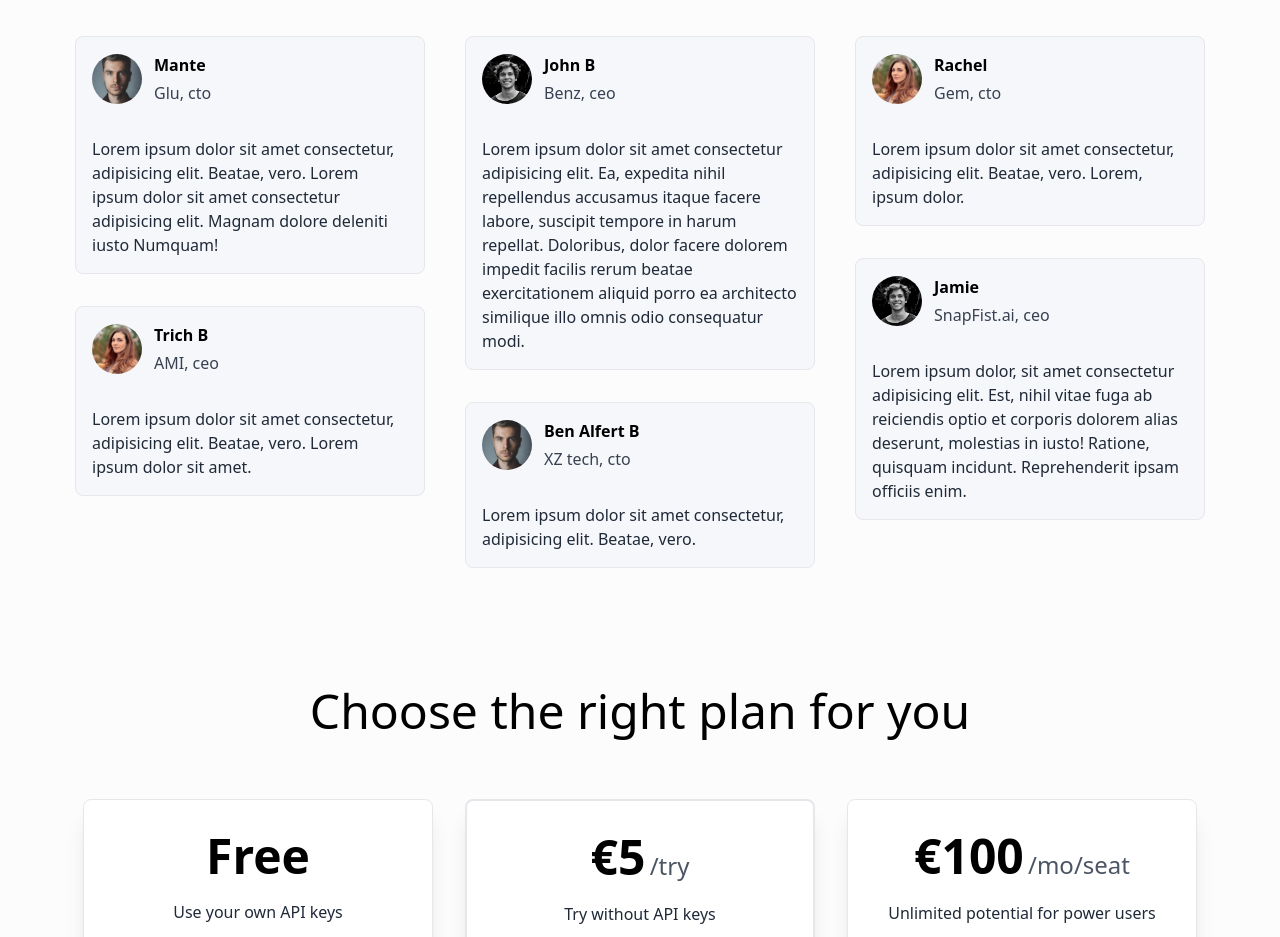
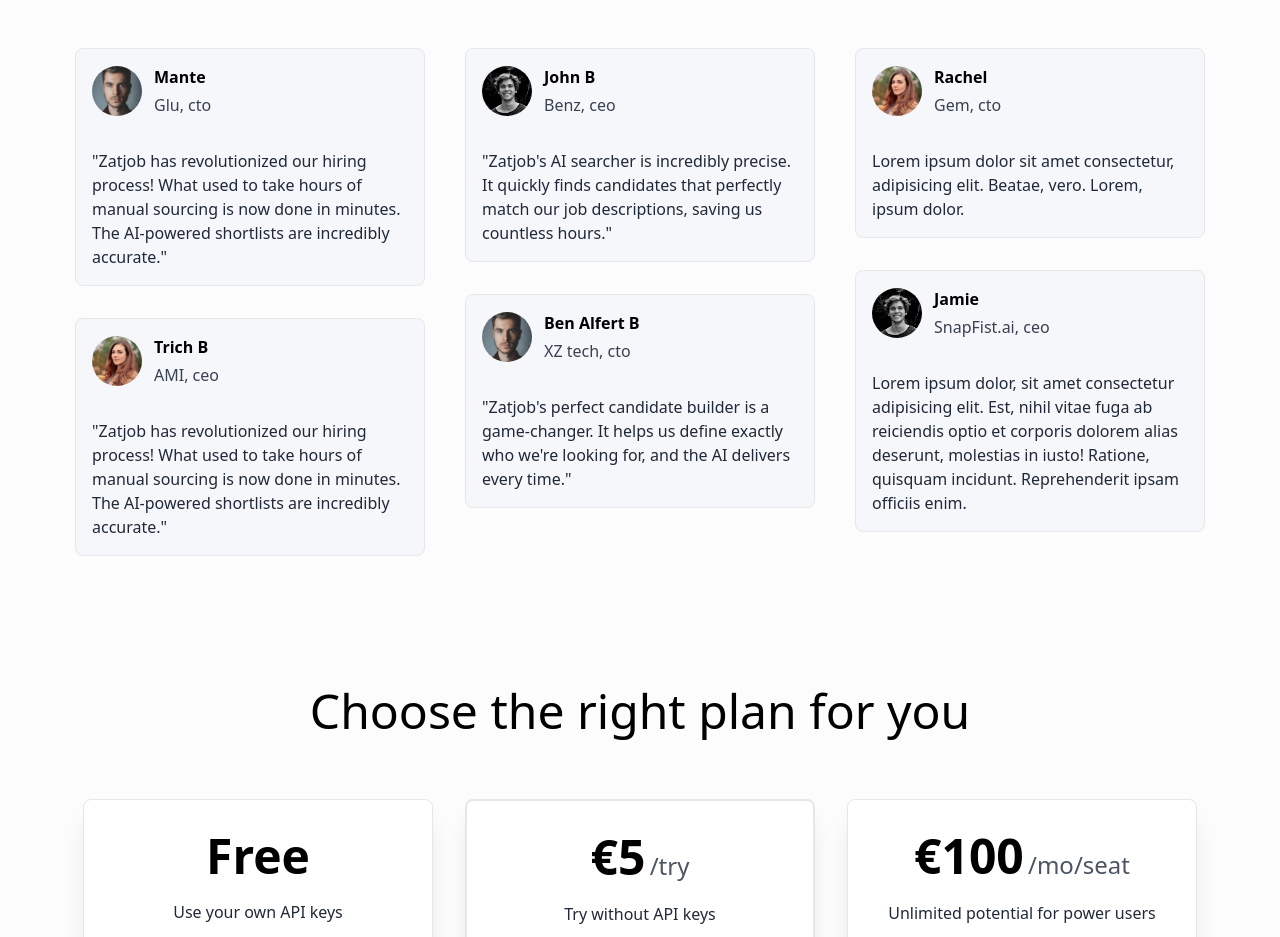
Before and after one commit to chaollapark/zmanticweb, a website: page index.html in a window 1280 px wide. Shown: the part 7300-8237 px from the top of the page. Drawn offline with nearby package versions, Linux system fonts and the light colour scheme; a web font is replaced by a local one.

Commit message:
Update testimonials with specific Zatjob benefits.

```diff
--- a/index.html
+++ b/index.html
@@ -1090,8 +1090,7 @@
                     </div>
 
                     <p class="tw-mt-4 tw-text-gray-800 dark:tw-text-gray-200">
-                        Lorem ipsum dolor sit amet consectetur, adipisicing
-                        elit. Beatae, vero. Lorem ipsum dolor sit amet consectetur adipisicing elit. Magnam dolore deleniti iusto Numquam!
+                        "Zatjob has revolutionized our hiring process! What used to take hours of manual sourcing is now done in minutes. The AI-powered shortlists are incredibly accurate."
                     </p>
                 </div>
 
@@ -1118,8 +1117,7 @@
                     </div>
 
                     <p class="tw-mt-4 tw-text-gray-800 dark:tw-text-gray-200">
-                        Lorem ipsum dolor sit amet consectetur, adipisicing
-                        elit. Beatae, vero. Lorem ipsum dolor sit amet.
+                        "Zatjob has revolutionized our hiring process! What used to take hours of manual sourcing is now done in minutes. The AI-powered shortlists are incredibly accurate."
                     </p>
                 </div>
 
@@ -1146,7 +1144,7 @@
                     </div>
 
                     <p class="tw-mt-4 tw-text-gray-800 dark:tw-text-gray-200">
-                        Lorem ipsum dolor sit amet consectetur adipisicing elit. Ea, expedita nihil repellendus accusamus itaque facere labore, suscipit tempore in harum repellat. Doloribus, dolor facere dolorem impedit facilis rerum beatae exercitationem aliquid porro ea architecto similique illo omnis odio consequatur modi.
+                        "Zatjob's AI searcher is incredibly precise. It quickly finds candidates that perfectly match our job descriptions, saving us countless hours."
                     </p>
                 </div>
 
@@ -1173,8 +1171,7 @@
                     </div>
 
                     <p class="tw-mt-4 tw-text-gray-800 dark:tw-text-gray-200">
-                        Lorem ipsum dolor sit amet consectetur, adipisicing
-                        elit. Beatae, vero.
+                        "Zatjob's perfect candidate builder is a game-changer. It helps us define exactly who we're looking for, and the AI delivers every time."
                     </p>
                 </div>
 
```
